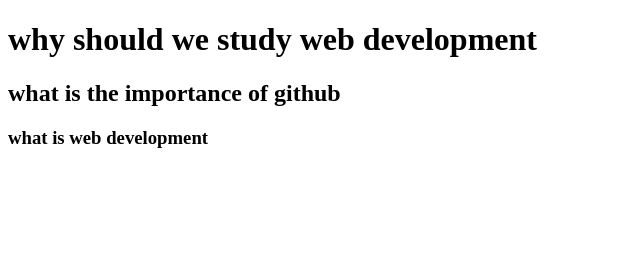
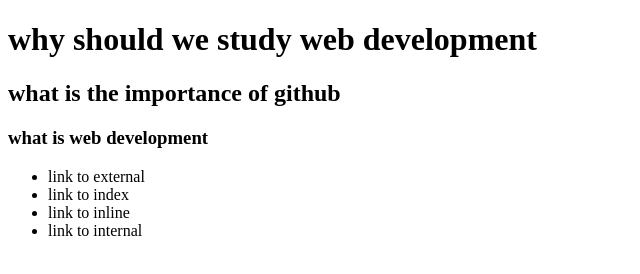
Before and after one commit to Mwesigwa12/web5, a plain HTML site: page index.html in a window 1280 px wide. Shown: the whole page, without its empty margins (0-640 px from the left). Drawn offline with Linux system fonts and the light colour scheme.

Commit message:
Update index.html

```diff
--- a/index.html
+++ b/index.html
@@ -10,5 +10,11 @@
     <h1>why should we study web development</h1>
     <h2>what is the importance of github</h2>
     <h3>what is web development</h3>
+     <ul>
+    <li><a href="externalcss.html"></a>link to external</li>
+    <li><a href="index.html"></a>link to index</li>
+    <li><a href="inlinecss.html"></a>link to inline</li>
+    <li><a href="internalcss.html"></a>link to internal</li>
+   </ul>
 </body>
 </html>
```
